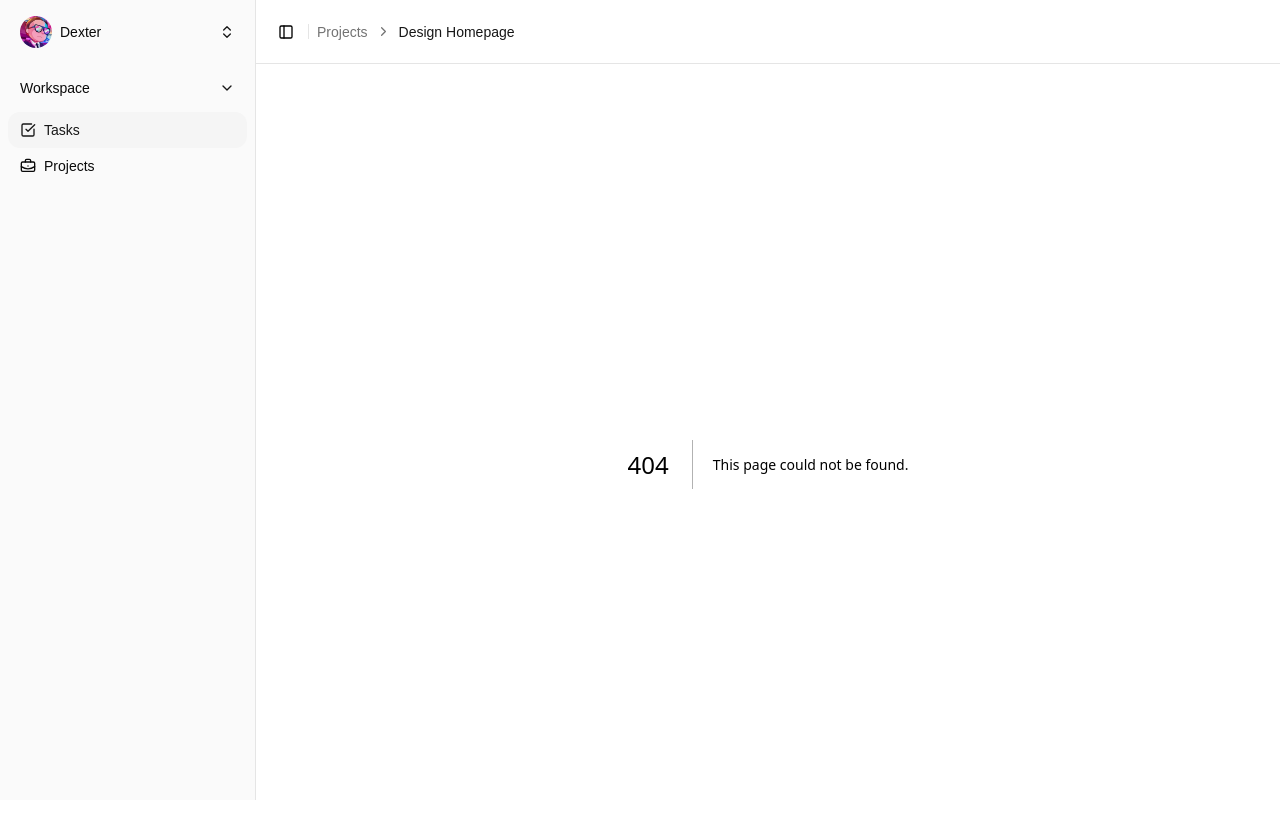
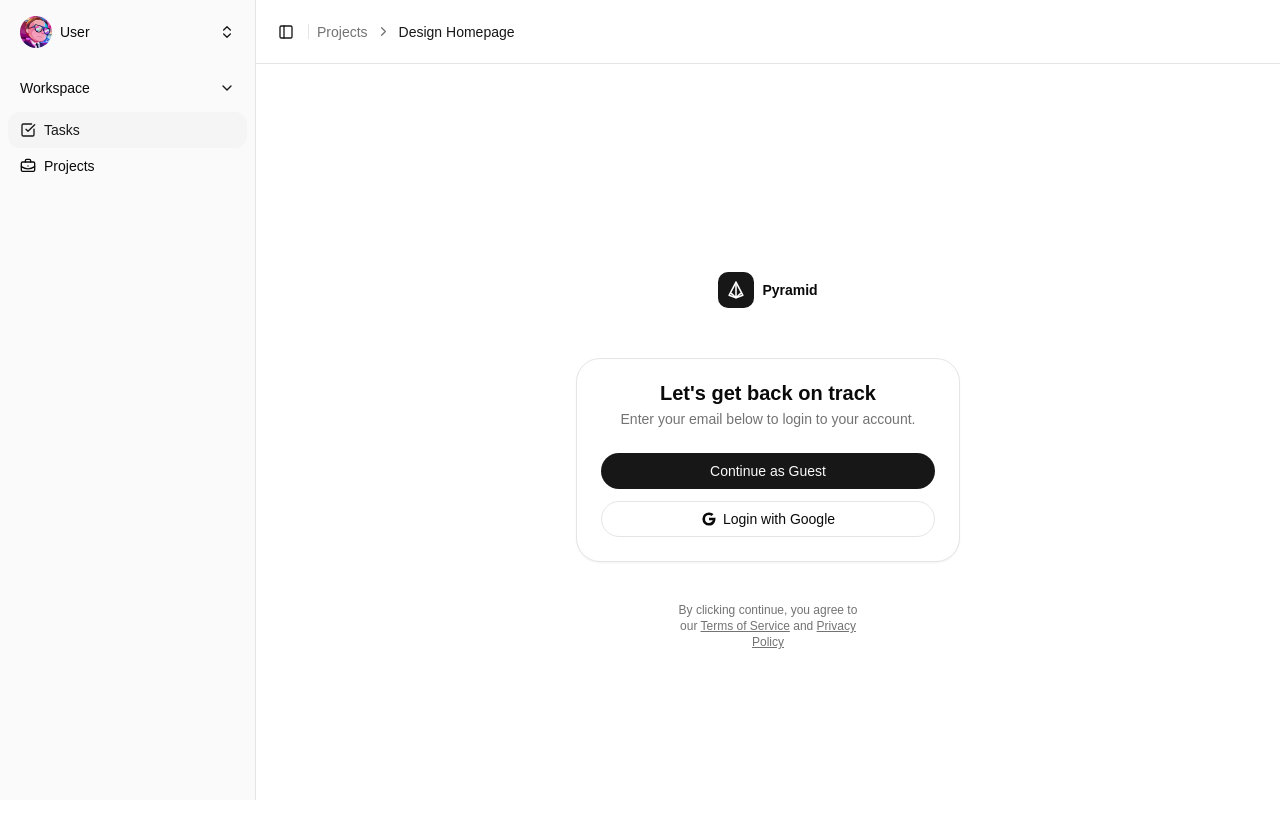
Before and after one commit to Dheerendra69/my-todo-app, a Next.js app in the folder frontend/: page /login in a window 1280 px wide. Before the commit this address had no page. Shown: the top 838 px of the page. Built offline with nearby package versions, Linux system fonts and the light colour scheme.

Commit message:
ADD: added Login via google logic

```diff
--- /dev/null
+++ b/frontend/app/auth/callback/page.tsx
@@ -0,0 +1,37 @@
+"use client";
+
+import { useEffect } from "react";
+import { useRouter, useSearchParams } from "next/navigation";
+import { useAuth } from "@/app/components/auth/AuthContext";
+
+export default function AuthCallbackPage() {
+  const searchParams = useSearchParams();
+  const router = useRouter();
+  const { refreshUser } = useAuth();
+
+  useEffect(() => {
+    const token = searchParams.get("token");
+
+    if (!token) {
+      router.replace("/login");
+      return;
+    }
+
+    localStorage.setItem("accessToken", token);
+
+    const authenticate = async () => {
+      await refreshUser();
+      router.replace("/tasks");
+    };
+
+    authenticate();
+  }, [searchParams, router, refreshUser]);
+
+  return (
+    <main className="flex min-h-screen items-center justify-center">
+      <p className="text-sm text-[#737373]">
+        Signing you in...
+      </p>
+    </main>
+  );
+}
--- a/frontend/app/components/LoginCard/LoginCard.tsx
+++ b/frontend/app/components/LoginCard/LoginCard.tsx
@@ -18,6 +18,33 @@ const GoogleIcon = () => (
 );
 
 export default function LoginCard() {
+    const handleGoogleLogin = () => {
+        window.location.href =
+            'http://localhost:3001/auth/google';
+    };
+
+    const handleGuestLogin = async () => {
+        const response = await fetch(
+            "http://localhost:3001/auth/guest",
+            {
+                method: "POST",
+            },
+        );
+
+        if (!response.ok) {
+            return;
+        }
+
+        const data = await response.json();
+
+        localStorage.setItem(
+            "accessToken",
+            data.accessToken,
+        );
+
+        window.location.href = "/tasks";
+    };
+
     return (
         <main className="flex min-h-screen items-center justify-center bg-white px-4 py-8 sm:px-6">
             <div className="flex w-full max-w-[1200px] flex-col items-center">
@@ -67,6 +94,7 @@ export default function LoginCard() {
                             <button
                                 type="button"
                                 className="flex h-9 w-full items-center justify-center rounded-full bg-[#171717] px-3 py-2 text-sm font-medium leading-5 text-[#FAFAFA] transition-colors hover:bg-[#262626] focus:outline-none focus:ring-2 focus:ring-[#171717] focus:ring-offset-2"
+                                onClick={handleGuestLogin}
                             >
                                 Continue as Guest
                             </button>
@@ -74,6 +102,7 @@ export default function LoginCard() {
                             <button
                                 type="button"
                                 className="flex h-9 w-full items-center justify-center gap-[6px] rounded-full border border-[#E5E5E5] bg-white px-3 py-2 text-sm font-medium leading-5 text-[#0A0A0A] transition-colors hover:bg-[#FAFAFA] focus:outline-none focus:ring-2 focus:ring-[#E5E5E5] focus:ring-offset-2"
+                                onClick={handleGoogleLogin}
                             >
                                 <span className="flex h-4 w-4 items-center justify-center">
                                     <GoogleIcon />
--- a/frontend/app/components/ProfilePage/ProfilePage.tsx
+++ b/frontend/app/components/ProfilePage/ProfilePage.tsx
@@ -1,8 +1,28 @@
 "use client";
 
 import { Pencil } from "lucide-react";
+import { useAuth } from "../auth/AuthContext";
 
 export default function ProfilePage() {
+
+  const { user, loading, logout } = useAuth();
+
+  if (loading) {
+    return (
+      <main className="min-h-screen border-l border-[#E5E5E5] bg-white">
+        <div className="flex min-h-screen items-center justify-center">
+          <p className="text-sm text-[#737373]">
+            Loading profile...
+          </p>
+        </div>
+      </main>
+    );
+  }
+
+  if (!user) {
+    return null;
+  }
+
   return (
     <main className="min-h-screen border-l border-[#E5E5E5] bg-white">
       <div className="flex min-h-screen w-full items-center justify-center px-4 py-8 sm:px-6 lg:px-8">
@@ -21,8 +41,8 @@ export default function ProfilePage() {
 
               <div className="h-[34px] w-[34px] overflow-hidden rounded-full border border-[#E5E5E5]">
                 <img
-                  src="https://i.pravatar.cc/100?img=47"
-                  alt="Profile"
+                  src={user.avatar || "/default-avatar.jpeg"}
+                  alt={user.name}
                   className="h-full w-full object-cover"
                 />
               </div>
@@ -35,7 +55,7 @@ export default function ProfilePage() {
 
               <div className="flex items-center gap-3">
                 <span className="text-sm text-[#171717]">
-                  dexter@gmail.com
+                  {user.email || "Guest account"}
                 </span>
 
                 <button
@@ -54,7 +74,7 @@ export default function ProfilePage() {
 
               <input
                 type="text"
-                defaultValue="Dexter"
+                defaultValue={user.name}
                 className="h-9 w-full max-w-[180px] rounded-md border border-[#E5E5E5] bg-[#E5E5E5] px-3 text-sm text-[#737373] outline-none"
               />
             </div>
@@ -109,6 +129,7 @@ export default function ProfilePage() {
               <button
                 type="button"
                 className="h-8 shrink-0 rounded-md bg-[#DC26261A] px-3 text-xs font-medium leading-4 text-[#DC2626]"
+                onClick={logout}
               >
                 Leave Workspace
               </button>
--- a/frontend/app/components/Sidebar/Sidebar.tsx
+++ b/frontend/app/components/Sidebar/Sidebar.tsx
@@ -17,6 +17,7 @@ import {
 } from "lucide-react";
 
 import { usePathname, useRouter } from "next/navigation";
+import { useAuth } from "../auth/AuthContext";
 
 type SidebarProps = {
   isOpen: boolean;
@@ -51,6 +52,7 @@ export default function Sidebar({
   isOpen,
   onClose,
 }: SidebarProps) {
+  const { user, logout } = useAuth();
   const [isWorkspaceOpen, setIsWorkspaceOpen] = useState(true);
   const [isProfileOpen, setIsProfileOpen] = useState(false);
   const [activeMenu, setActiveMenu] = useState<
@@ -269,15 +271,15 @@ export default function Sidebar({
               >
                 <div className="flex h-8 w-8 shrink-0 items-center justify-center overflow-hidden rounded-full bg-[#F5F5F5]">
                   <img
-                    src="/Dexter.jpeg"
-                    alt="Dexter"
+                    src={user?.avatar || "/default-avatar.jpeg"}
+                    alt={user?.name || "User"}
                     className="h-full w-full object-cover"
                   />
                 </div>
 
                 <div className="flex min-w-0 flex-1 items-center">
                   <span className="truncate text-sm font-medium leading-5 text-[#0A0A0A]">
-                    Dexter
+                    {user?.name || "User"}
                   </span>
                 </div>
 
@@ -294,19 +296,19 @@ export default function Sidebar({
                 <div className="flex h-[120px] w-full flex-col items-center justify-center gap-4 px-3">
                   <div className="h-10 w-10 overflow-hidden rounded-full bg-[#F5F5F5]">
                     <img
-                      src="/Dexter.jpeg"
-                      alt="Dexter"
+                      src={user?.avatar || "/default-avatar.jpeg"}
+                      alt={user?.name || "User"}
                       className="h-full w-full object-cover"
                     />
                   </div>
 
                   <div className="flex w-full min-w-0 flex-col items-center">
                     <span className="max-w-[109px] truncate text-sm font-normal leading-4 text-[#171717]">
-                      Dexter
+                      {user?.name || "User"}
                     </span>
 
                     <span className="max-w-[109px] truncate text-xs font-medium leading-4 text-[#6B7280]">
-                      Dexter@gmail.com
+                      {user?.email || "Guest account"}
                     </span>
                   </div>
                 </div>
--- /dev/null
+++ b/frontend/app/components/auth/AuthContext.tsx
@@ -0,0 +1,110 @@
+"use client";
+
+import {
+    createContext,
+    useContext,
+    useEffect,
+    useState,
+    ReactNode,
+    useCallback,
+} from "react";
+
+export type User = {
+    id: string;
+    name: string;
+    email: string | null;
+    avatar: string | null;
+    googleId: string | null;
+    isGuest: boolean;
+    createdAt: string;
+    updatedAt: string;
+};
+
+type AuthContextType = {
+    user: User | null;
+    loading: boolean;
+    logout: () => void;
+    refreshUser: () => Promise<void>;
+};
+
+const AuthContext = createContext<AuthContextType | undefined>(
+    undefined,
+);
+
+const API_URL = "http://localhost:3001";
+
+export function AuthProvider({
+    children,
+}: {
+    children: ReactNode;
+}) {
+    const [user, setUser] = useState<User | null>(null);
+    const [loading, setLoading] = useState(true);
+
+    const refreshUser = useCallback(async () => {
+        const token = localStorage.getItem("accessToken");
+
+        if (!token) {
+            setUser(null);
+            setLoading(false);
+            return;
+        }
+
+        try {
+            const response = await fetch(`${API_URL}/auth/me`, {
+                headers: {
+                    Authorization: `Bearer ${token}`,
+                },
+            });
+
+            if (!response.ok) {
+                localStorage.removeItem("accessToken");
+                setUser(null);
+                return;
+            }
+
+            const data = await response.json();
+            setUser(data);
+        } catch {
+            localStorage.removeItem("accessToken");
+            setUser(null);
+        } finally {
+            setLoading(false);
+        }
+    }, []);
+
+    useEffect(() => {
+        refreshUser();
+    }, [refreshUser]);
+
+    const logout = () => {
+        localStorage.removeItem("accessToken");
+        setUser(null);
+        window.location.href = "/login";
+    };
+
+    return (
+        <AuthContext.Provider
+            value={{
+                user,
+                loading,
+                logout,
+                refreshUser,
+            }}
+        >
+            {children}
+        </AuthContext.Provider>
+    );
+}
+
+export function useAuth() {
+    const context = useContext(AuthContext);
+
+    if (!context) {
+        throw new Error(
+            "useAuth must be used inside AuthProvider",
+        );
+    }
+
+    return context;
+}
--- a/frontend/app/layout.tsx
+++ b/frontend/app/layout.tsx
@@ -2,6 +2,7 @@ import type { Metadata } from "next";
 import { Geist, Geist_Mono } from "next/font/google";
 import "./globals.css";
 import AppShell from "./components/AppShell/AppShell";
+import { AuthProvider } from "./components/auth/AuthContext";
 
 const geistSans = Geist({
   variable: "--font-geist-sans",
@@ -14,8 +15,8 @@ const geistMono = Geist_Mono({
 });
 
 export const metadata: Metadata = {
-  title: "Pyramid",
-  description: "Pyramid workspace",
+  title: "Task Management Sysem",
+  description: "Task Management Sysem",
 };
 
 export default function RootLayout({
@@ -29,7 +30,11 @@ export default function RootLayout({
       className={`${geistSans.variable} ${geistMono.variable} h-full antialiased`}
     >
       <body>
-        <AppShell>{children}</AppShell>
+        <AuthProvider>
+          <AppShell>
+            {children}
+          </AppShell>
+        </AuthProvider>
       </body>
     </html>
   );
--- /dev/null
+++ b/frontend/app/login/page.tsx
@@ -0,0 +1,5 @@
+import LoginCard from "../components/LoginCard/LoginCard";
+
+export default function ProfileSettingsPage() {
+  return <LoginCard />;
+}
--- a/frontend/app/page.tsx
+++ b/frontend/app/page.tsx
@@ -1,8 +1,3 @@
-import Image from "next/image";
-import LoginCard from "./components/LoginCard/LoginCard";
-import ProfilePage from "./components/ProfilePage/ProfilePage";
-import TaskBoard from "./components/TaskBoard/TaskBoard";
-import ProjectBoard from "./components/ProjectBoard/ProjectBoard";
 import { redirect } from "next/navigation";
 
 export default function Home() {
```
Also changed, not shown: frontend/public/default-avatar.jpeg (renamed from frontend/public/Dexter.jpeg).
